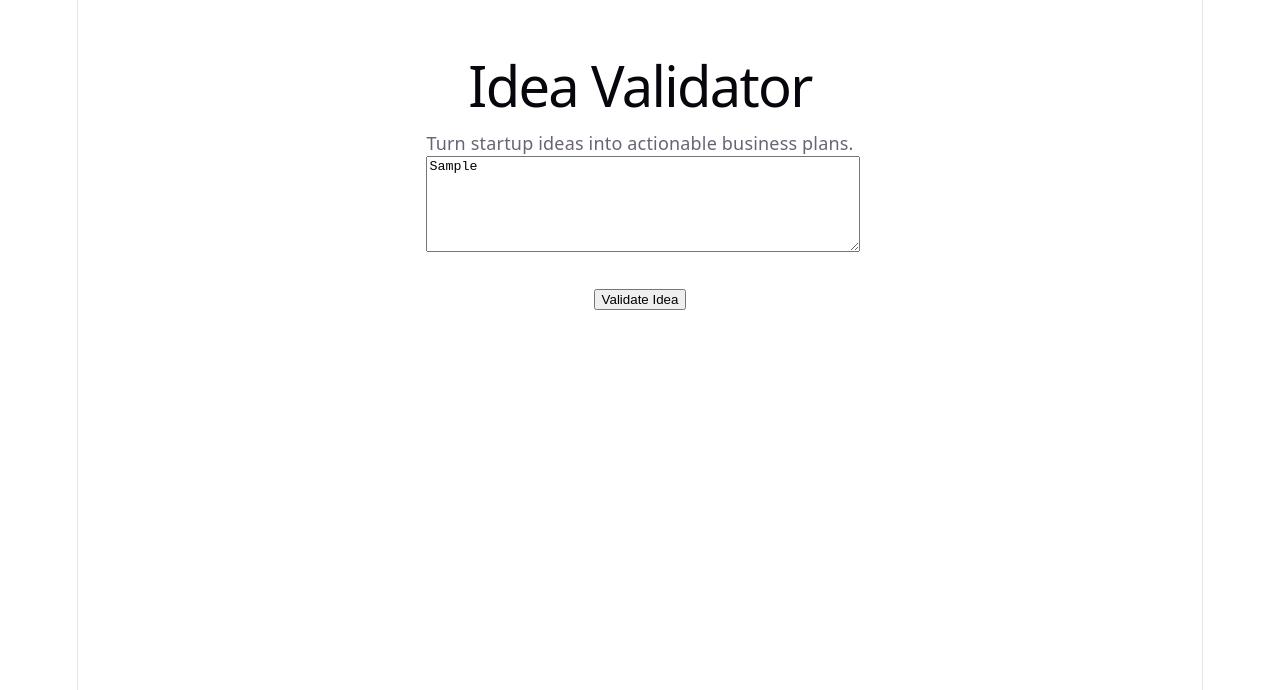
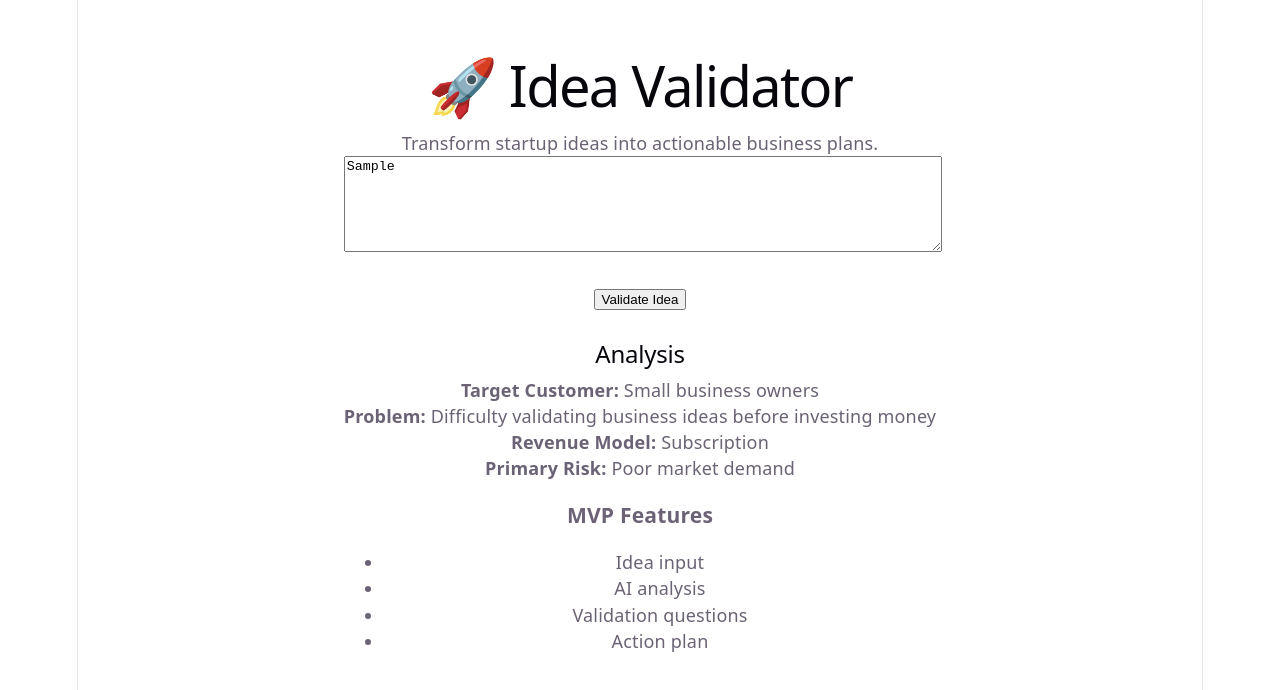
Before and after one commit to CyclonaGowen/idea-validator, a React (Vite) app: page / in a window 1280 px wide. Both pictures are taken after typing "Sample" into the empty fields and a click on the button "Validate Idea". Shown: the top 690 px of the page. Built offline with nearby package versions, Linux system fonts and the light colour scheme.

Commit message:
Add initial Idea Validator prototype

```diff
--- a/src/App.jsx
+++ b/src/App.jsx
@@ -2,28 +2,40 @@ import { useState } from "react";
 
 function App() {
   const [idea, setIdea] = useState("");
+  const [result, setResult] = useState(null);
 
-  const handleSubmit = (e) => {
+  const validateIdea = (e) => {
     e.preventDefault();
 
-    console.log("Validating:", idea);
+    setResult({
+      customer: "Small business owners",
+      problem: "Difficulty validating business ideas before investing money",
+      mvp: [
+        "Idea input",
+        "AI analysis",
+        "Validation questions",
+        "Action plan",
+      ],
+      revenue: "Subscription",
+      risks: "Poor market demand",
+    });
   };
 
   return (
-    <div style={{ maxWidth: "800px", margin: "40px auto" }}>
-      <h1>Idea Validator</h1>
+    <div style={{ maxWidth: "900px", margin: "40px auto" }}>
+      <h1>🚀 Idea Validator</h1>
 
       <p>
-        Turn startup ideas into actionable business plans.
+        Transform startup ideas into actionable business plans.
       </p>
 
-      <form onSubmit={handleSubmit}>
+      <form onSubmit={validateIdea}>
         <textarea
           rows="6"
           style={{ width: "100%" }}
-          placeholder="Describe your startup idea..."
           value={idea}
           onChange={(e) => setIdea(e.target.value)}
+          placeholder="Describe your startup idea..."
         />
 
         <br />
@@ -33,6 +45,40 @@ function App() {
           Validate Idea
         </button>
       </form>
+
+      {result && (
+        <div style={{ marginTop: "30px" }}>
+          <h2>Analysis</h2>
+
+          <p>
+            <strong>Target Customer:</strong>{" "}
+            {result.customer}
+          </p>
+
+          <p>
+            <strong>Problem:</strong>{" "}
+            {result.problem}
+          </p>
+
+          <p>
+            <strong>Revenue Model:</strong>{" "}
+            {result.revenue}
+          </p>
+
+          <p>
+            <strong>Primary Risk:</strong>{" "}
+            {result.risks}
+          </p>
+
+          <h3>MVP Features</h3>
+
+          <ul>
+            {result.mvp.map((feature) => (
+              <li key={feature}>{feature}</li>
+            ))}
+          </ul>
+        </div>
+      )}
     </div>
   );
 }
```
